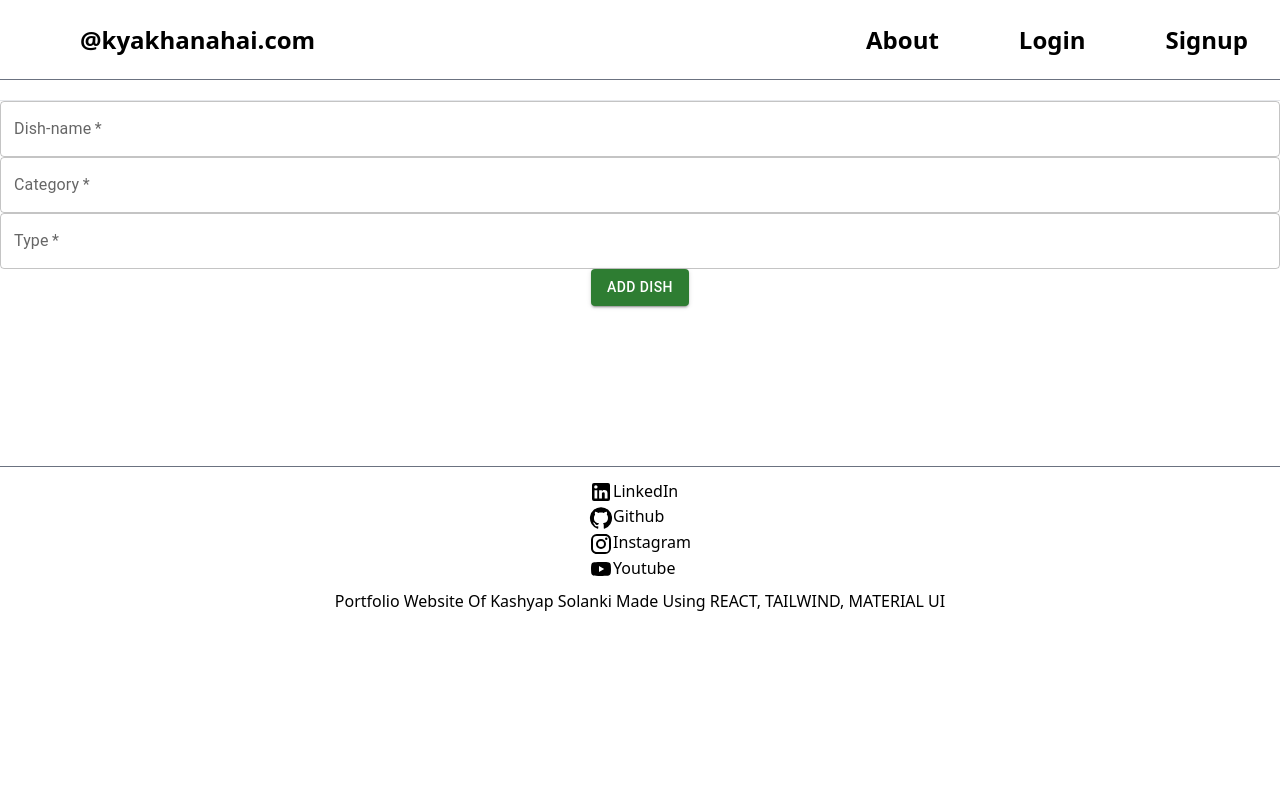
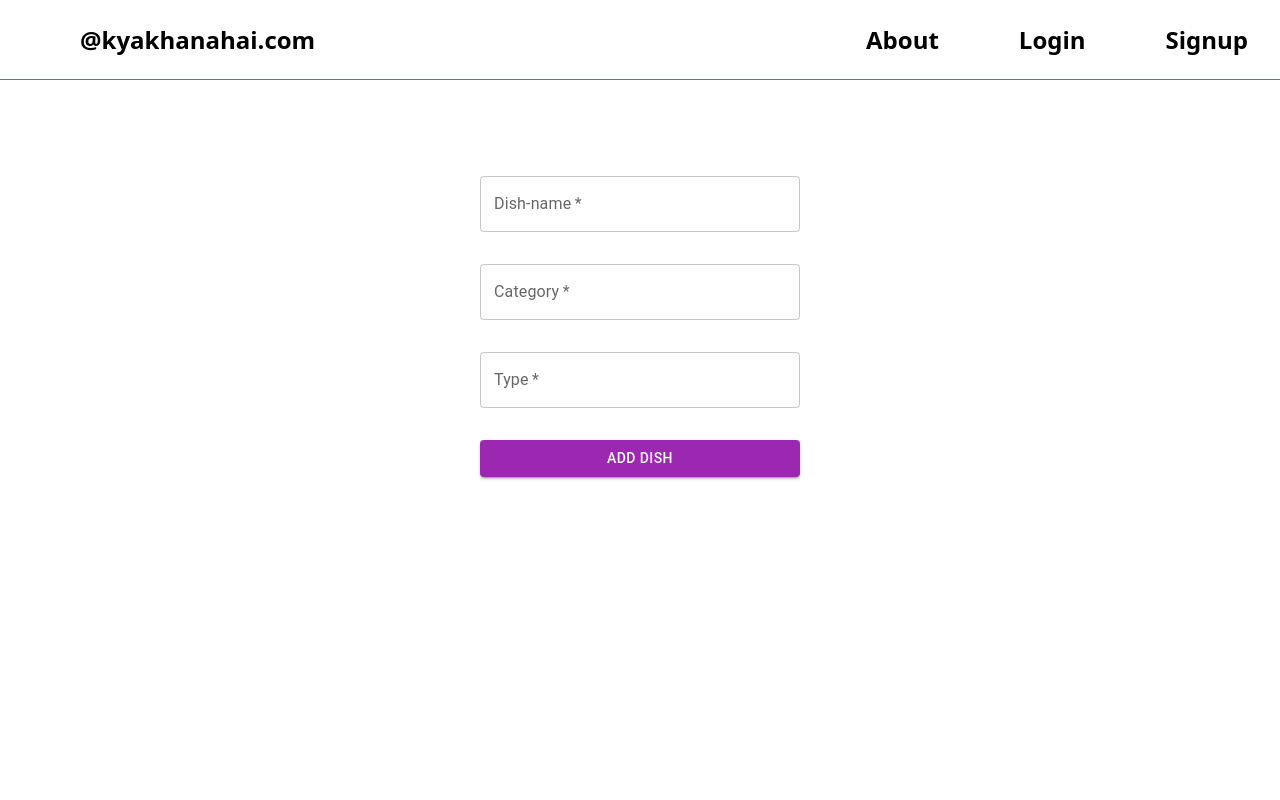
Before and after one commit to Kashyap2210/kyakhanahai, a React (Vite) app in the folder kyakhanahai/: page /adddish in a window 1280 px wide. Shown: the top 800 px of the page. Built offline with nearby package versions, Linux system fonts and the light colour scheme; no server answers.

Commit message:
Style Features Add To Login, SignUP, Add Dish Components

```diff
--- a/kyakhanahai/src/Adddish.jsx
+++ b/kyakhanahai/src/Adddish.jsx
@@ -52,9 +52,10 @@ export default function Login() {
   };
 
   return (
-    <div className="login-form text-center mt-5 mb-40">
+    <div className="login-form  text-center h-screen flex justify-center pt-16 w-fill">
       <hr />
       <form onSubmit={handleSubmit}>
+        <div className="m-8 w-80">
           <TextField
             id="outlined-name"
             label="Dish-name"
@@ -65,6 +66,8 @@ export default function Login() {
             required
             fullWidth
           />
+        </div>
+        <div className="m-8 w-80">
           <TextField
             id="outlined-category"
             label="Category"
@@ -75,6 +78,8 @@ export default function Login() {
             required
             fullWidth
           />
+        </div>
+        <div className="m-8 w-80">
           <TextField
             id="outlined-type"
             label="Type"
@@ -85,11 +90,17 @@ export default function Login() {
             required
             fullWidth
           />
-        {/* <Link> */}
-        <Button variant="contained" color="success" type="submit">
+        </div>
+        <div className="m-8 w-80">
+          <Button
+            variant="contained"
+            color="secondary"
+            type="submit"
+            className="w-full"
+          >
             Add dish
           </Button>
-        {/* </Link> */}
+        </div>
       </form>
     </div>
   );
```
Lines whose indentation alone changed are shown as unchanged.
